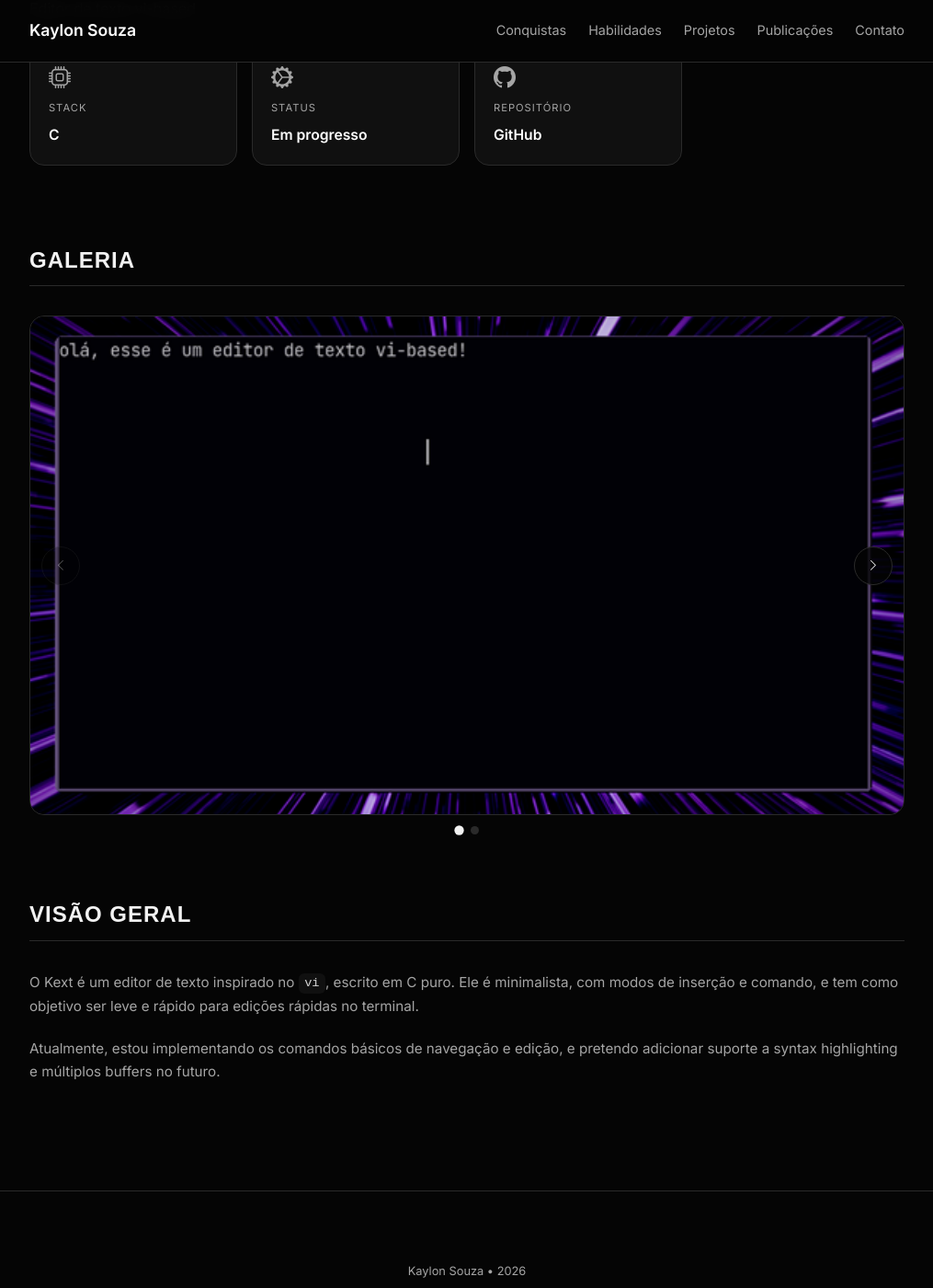
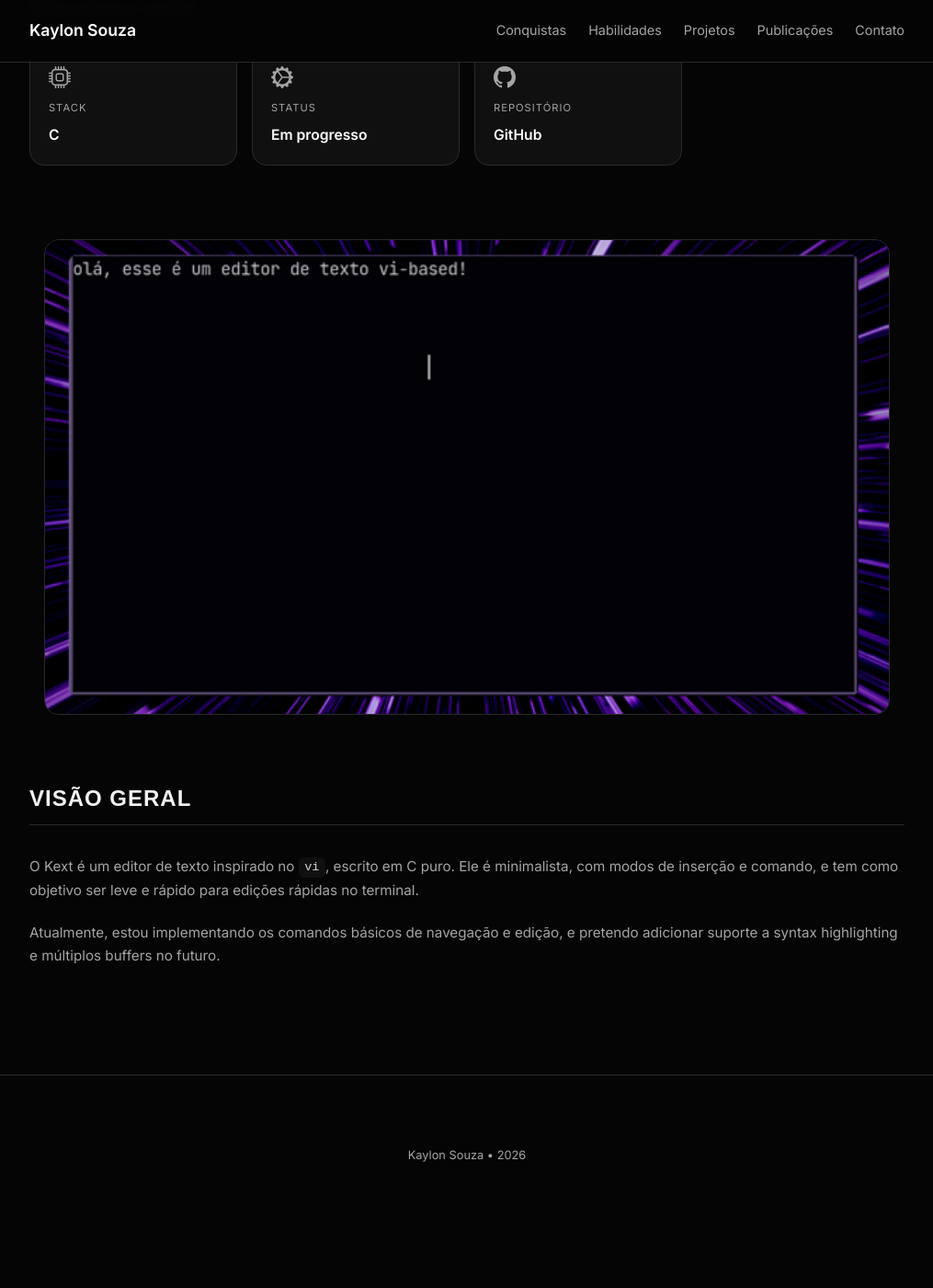
Before and after one commit to kaaylooon/kaaylooon.github.io, a Jekyll site: the page built from _projetos/kext.md, in a window 1280 px wide and 1400 px high, scrolled down 257 px. Shown: the whole window at 92% size, without its empty margins (132-1147 px from the left). Built offline with Jekyll 4.4.1, drawn with Linux system fonts in a browser that asks for light colours; after the commit the page ends 1584 px from its top, so only the background shows below that.

Commit message:
redesign

```diff
--- a/_layouts/projeto.html
+++ b/_layouts/projeto.html
@@ -104,43 +104,15 @@ height="0" width="0" style="display:none;visibility:hidden"></iframe></noscript>
         </div>
     </section>
 
-    {% assign project_images = page.images %}
-    {% if project_images == nil and page.image %}
-      {% assign project_images = page.image | split: "|" %}
+    {% assign project_image = page.image %}
+    {% if project_image == nil and page.images %}
+      {% assign project_image = page.images | first %}
     {% endif %}
-    {% if project_images and project_images.size > 0 %}
-      <section class="project-carousel-section" aria-label="Galeria do projeto">
-        <h2 data-en="Gallery" data-pt="Galeria">Galeria</h2>
-        <div class="project-carousel-shell" data-carousel>
-          <div class="project-carousel-track">
-            {% for image in project_images %}
-              {% assign image_url = image | strip %}
-              {% if image_url != blank %}
-                <figure class="project-carousel-slide">
-                  <img src="{{ image_url }}" alt="{{ page.title }} - imagem {{ forloop.index }}">
-                </figure>
-              {% endif %}
-            {% endfor %}
-          </div>
-          {% if project_images.size > 1 %}
-            <button class="project-carousel-button prev" type="button" data-carousel-prev aria-label="Imagem anterior">
-              <i class="bi bi-chevron-left"></i>
-            </button>
-            <button class="project-carousel-button next" type="button" data-carousel-next aria-label="Próxima imagem">
-              <i class="bi bi-chevron-right"></i>
-            </button>
-          {% endif %}
+    {% if project_image %}
+      <section class="project-media-section" aria-label="Imagem do projeto">
+        <div class="project-media-frame">
+          <img src="{{ project_image }}" alt="{{ page.title }}">
         </div>
-        {% if project_images.size > 1 %}
-          <div class="project-carousel-dots" data-carousel-dots>
-            {% for image in project_images %}
-              {% assign image_url = image | strip %}
-              {% if image_url != blank %}
-                <button class="project-carousel-dot{% if forloop.first %} is-active{% endif %}" type="button" data-carousel-dot aria-label="Ir para imagem {{ forloop.index }}"></button>
-              {% endif %}
-            {% endfor %}
-          </div>
-        {% endif %}
       </section>
     {% endif %}
 
--- a/assets/site.css
+++ b/assets/site.css
@@ -432,98 +432,32 @@ section {
     display: block;
 }
 
-.project-carousel {
-    margin: 1rem 0 1.5rem;
-}
-
-.project-carousel-section,
+.project-media-section,
 .project-content-section {
     padding-top: 0;
 }
 
-.project-carousel-shell {
-    position: relative;
+.project-media-section {
+    margin: 1rem 0 1.5rem;
+    display: flex;
+    justify-content: center;
+}
+
+.project-media-frame {
+    width: min(100%, 920px);
+    aspect-ratio: 16 / 9;
     overflow: hidden;
     border-radius: var(--card-radius);
     border: var(--card-border) solid var(--border-color);
     background: var(--bg-card);
 }
 
-.project-carousel-track {
-    display: flex;
+.project-media-frame img {
     width: 100%;
-    transition: transform 0.35s ease;
-    will-change: transform;
-}
-
-.project-carousel-slide {
-    min-width: 100%;
-    margin: 0;
-}
-
-.project-carousel-slide img {
+    height: 100%;
     display: block;
-    width: 100%;
-    height: auto;
-}
-
-.project-carousel-button {
-    position: absolute;
-    top: 50%;
-    transform: translateY(-50%);
-    width: 42px;
-    height: 42px;
-    border-radius: 999px;
-    border: var(--card-border) solid var(--border-color);
-    background: rgba(5, 5, 5, 0.78);
-    color: var(--text-main);
-    display: inline-flex;
-    align-items: center;
-    justify-content: center;
-    cursor: pointer;
-    z-index: 2;
-    transition: background 0.2s ease, border-color 0.2s ease, transform 0.2s ease;
-}
-
-.project-carousel-button:hover {
-    background: rgba(16, 16, 16, 0.95);
-    border-color: var(--text-dim);
-}
-
-.project-carousel-button:disabled {
-    opacity: 0.35;
-    cursor: not-allowed;
-}
-
-.project-carousel-button.prev {
-    left: 0.75rem;
-}
-
-.project-carousel-button.next {
-    right: 0.75rem;
-}
-
-.project-carousel-dots {
-    display: flex;
-    justify-content: center;
-    gap: 0.5rem;
-    margin-top: 0.75rem;
-}
-
-.project-carousel-dot {
-    width: 0.55rem;
-    height: 0.55rem;
-    border-radius: 999px;
-    border: 0;
-    background: var(--border-color);
-    cursor: pointer;
-    padding: 0;
-    transition: transform 0.2s ease, background 0.2s ease;
-}
-
-.project-carousel-dot.is-active {
-    background: var(--text-main);
-    transform: scale(1.15);
+    object-fit: cover;
+    object-position: center;
 }
 
 .posts-list {
--- a/index.html
+++ b/index.html
@@ -234,7 +234,7 @@ permalink: /
             </div>
             <div>
               <div class="card-value" data-en="French" data-pt="Francês">Francês</div>
-              <p class="lang-quote">“Je pense, donc je suis.” <span
+              <p class="lang-quote">Et ainsi nous rendre maîtres et possesseurs de la nature." <span
                 style="font-style: normal;">~ René Descartes</span></p>
             </div>
           </div>
```
Also changed, not shown: other parts of _layouts/projeto.html (+0 -48 lines).
